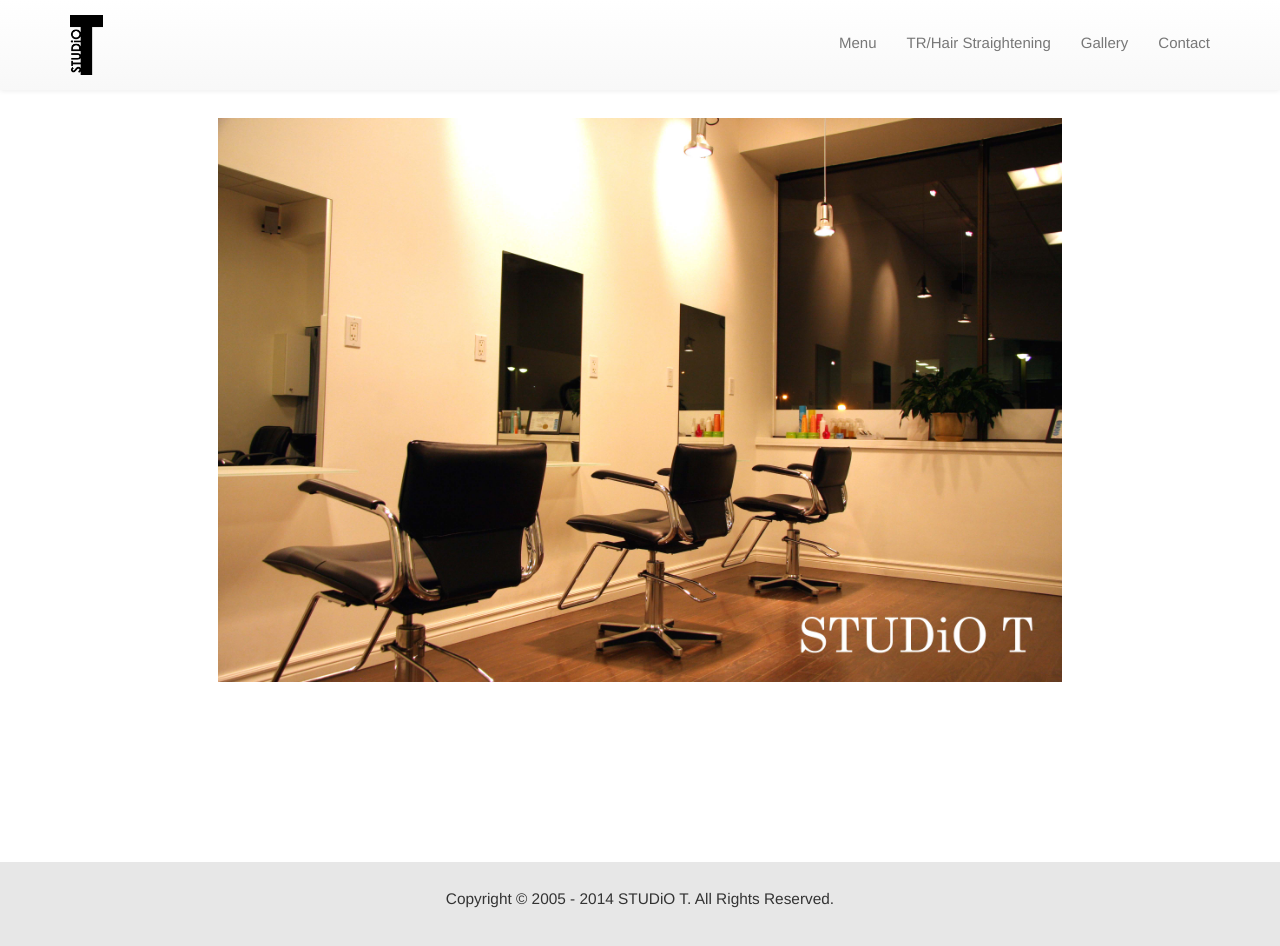
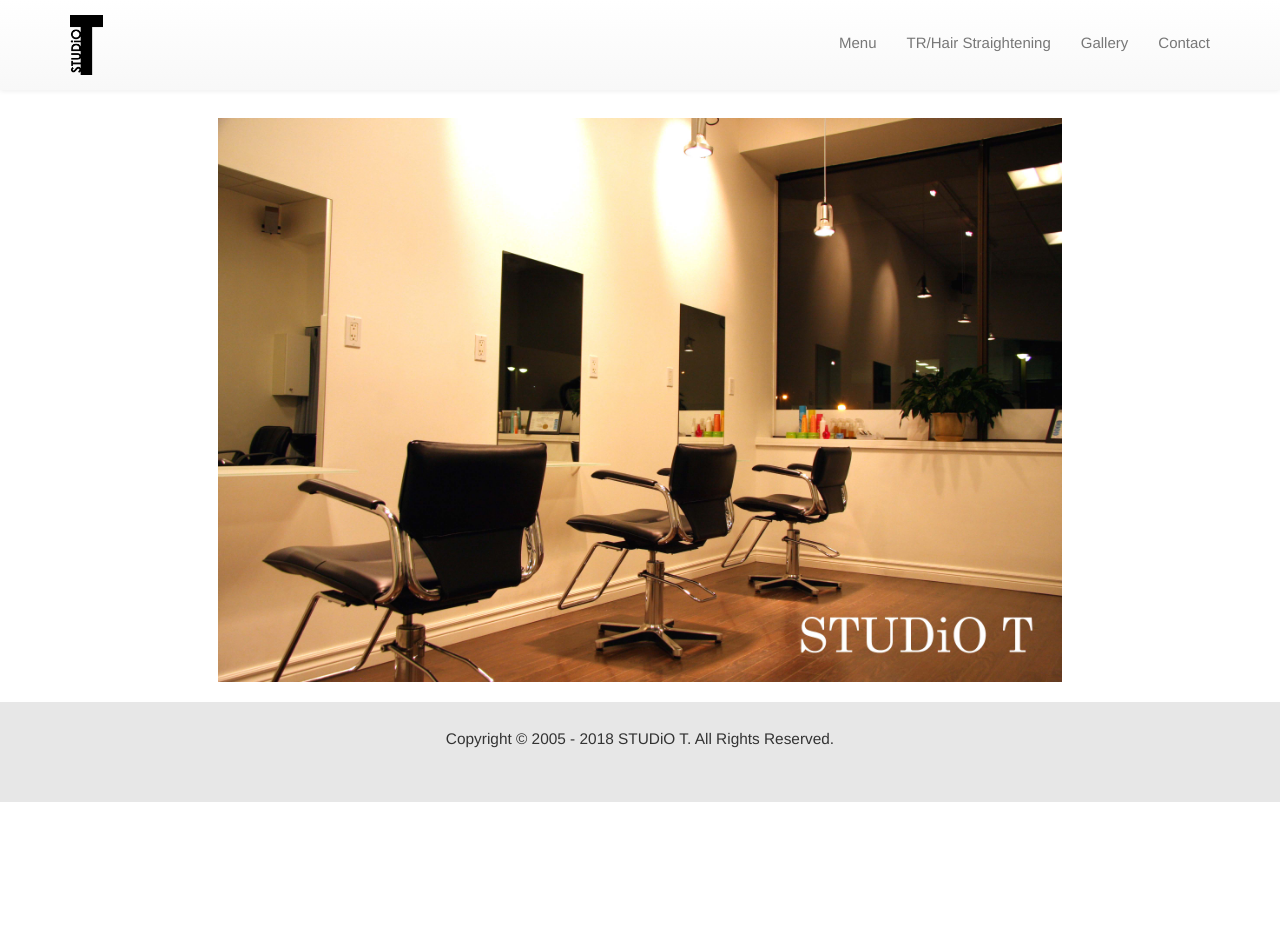
Before and after one commit to gomuramatsu/studiot, a React (Create React App) app in the folder studiot/: page / in a window 1280 px wide. Shown: the top 946 px of the page. After the commit the page ends 880 px from the top, so only its background shows below. Built offline with nearby package versions, Linux system fonts and the light colour scheme.

Commit message:
sticky footer added

```diff
--- a/studiot/src/App.css
+++ b/studiot/src/App.css
@@ -1,10 +1,26 @@
+#root {
+  height: 100%
+}
+
+.index {
+  height: 100%;
+}
+
+/* Gallery */
+
+.under-gallery {
+  clear:both;
+}
+
 html, body {
-   height: 100%;
-   min-height: 100%;
+  margin: 0;
+  padding: 0;
+  height: 100%;
 }
 
 .App {
   text-align: center;
+  height: 100%;
 }
 
 .NonCentered {
@@ -24,10 +40,11 @@
   padding-top: 3%;
   padding-left: 17%;
   padding-right: 17%;
+  padding-bottom: 120px;
 }
 
 .spacedSection{
-    padding: 0px 0px 15px 0px;
+    padding: 0px 0px 5px 0px;
 }
 
 p {
@@ -70,18 +87,19 @@
 }
 
 .body-wrapper {
-  min-height: 100%;
-  height: 100%;
-  padding-bottom: 180px;
-  overflow: auto;
+  min-height: calc(100% - 80px);
+  position: relative;
 }
 
 .custom-footer {
+  margin-top: 20px;
   background-color: #e7e7e7;
   padding-top: 2%;
-  bottom:0;
-  width:100%;
+  bottom: 0;
+  width: 100%;
   height: 100px;
+  position: absolute;
+  clear:both;
 }
 
 @media (max-width: 767px) {
--- a/studiot/src/App.js
+++ b/studiot/src/App.js
@@ -15,9 +15,9 @@
   constructor(props) {
     super(props)
 
-    this.state = {currentPage: "home"}
+    this.state = {currentPage: "home", lang: "eng"}
 
-    this.pageHandler = this.pageHandler.bind(this)
+    this.pageHandler = this.pageHandler.bind(this);
   }
 
   pageHandler(newPageName) {
@@ -31,7 +31,7 @@
 
   render() {
     return (
-      <div>
+      <div className="index">
         <Header />
         <div className="App">
           <div className="body-wrapper">
@@ -43,8 +43,8 @@
               { this.state.currentPage === "gallery" ? <GalleryPage /> : null }
               { this.state.currentPage === "contact" ? <Contact /> : null }
             </div>
+            <Footer />
           </div>
-          <Footer />
         </div>
       </div>
     );
--- a/studiot/src/components/Contact.js
+++ b/studiot/src/components/Contact.js
@@ -7,17 +7,18 @@
     return (
       <div>
         <div className="spacedSection">
-          <h4>Opening Hours</h4>
+          <h3>Opening Hours</h3>
           <p>Tues - Sat: 10AM - 7PM</p>
           <p>Sun: 11AM - 6PM</p>
           <p>Mon: Closed</p>
         </div>
         <div className="spacedSection">
-          <h4>Contact Us</h4>
+          <h3>Contact Us</h3>
           <p>phone: (905) 475-4247</p>
           <p>email: info@studiot.ca</p>
         </div>
-        <div classNAme="spacedSection">
+        <div className="spacedSection">
+          <h3>Location</h3>
           <p>3160 Steeles Avenue East, Markham, L3R 4G9 (at Japan Town)</p>
         </div>
         <iframe
--- a/studiot/src/components/Footer.js
+++ b/studiot/src/components/Footer.js
@@ -7,7 +7,7 @@
   render() {
     return (
       <div className="custom-footer">
-      	<p>Copyright © 2005 - 2014 STUDiO T. All Rights Reserved.</p>
+      	<p>Copyright © 2005 - 2018 STUDiO T. All Rights Reserved.</p>
       </div>
     );
   }
--- a/studiot/src/components/Gallery.js
+++ b/studiot/src/components/Gallery.js
@@ -124,8 +124,10 @@
   render() {
     return (
       <div>
-        <h4>Gallery</h4>
+        <h3>Gallery</h3>
+        <br />
         <Gallery images={IMAGES}/>
+        <div className="under-gallery"></div>
       </div>
     );
   }
--- a/studiot/src/components/NavBar.js
+++ b/studiot/src/components/NavBar.js
@@ -7,7 +7,6 @@
 
   render() {
     return (
-      <div>
       <Navbar fixedTop collapseOnSelect>
         <Navbar.Header>
           <Navbar.Brand >
@@ -32,7 +31,6 @@
           </Nav>
         </Navbar.Collapse>
       </Navbar>
-      </div>
     );
   }
 
```
Lines whose indentation alone changed are shown as unchanged.
